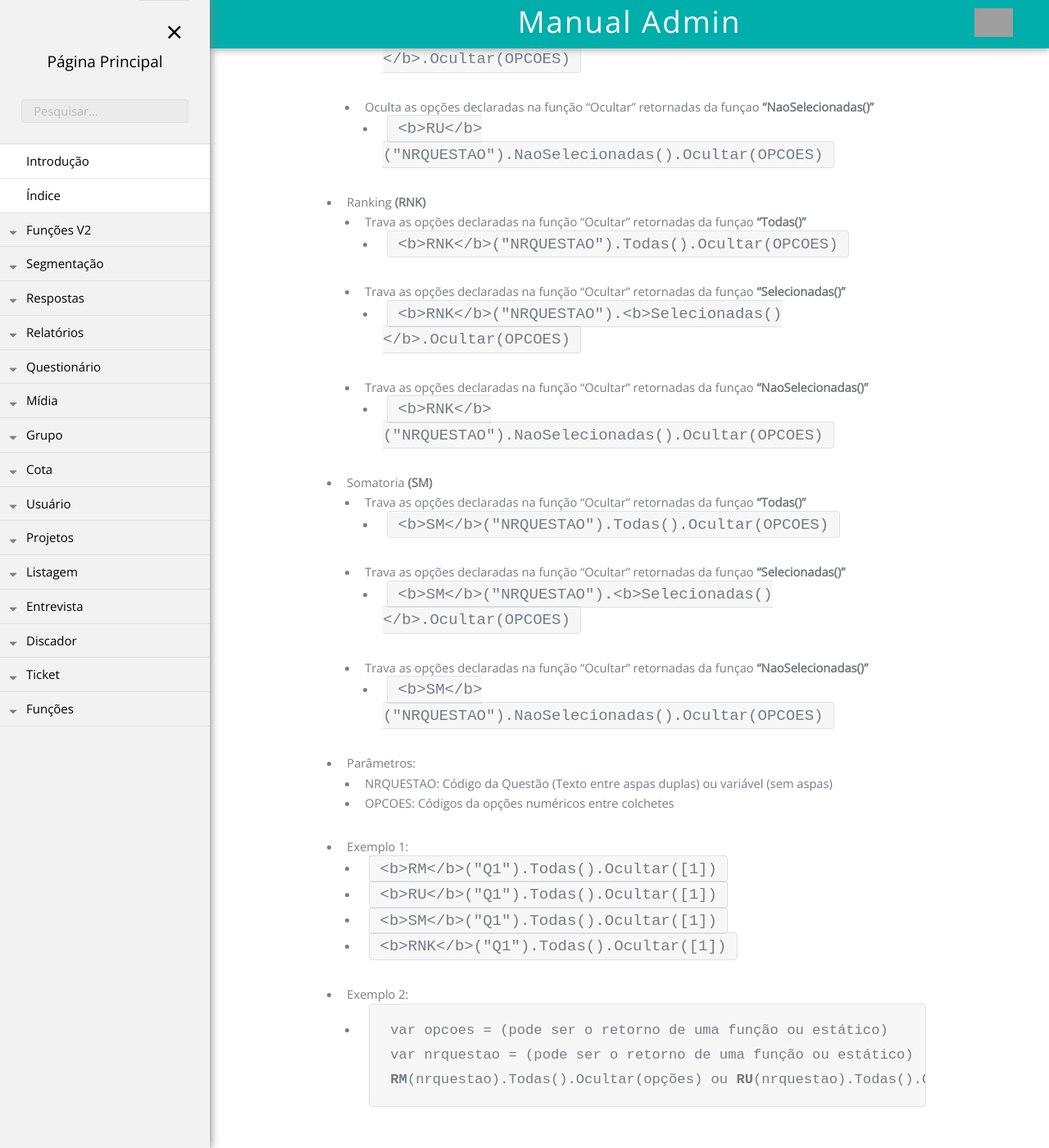
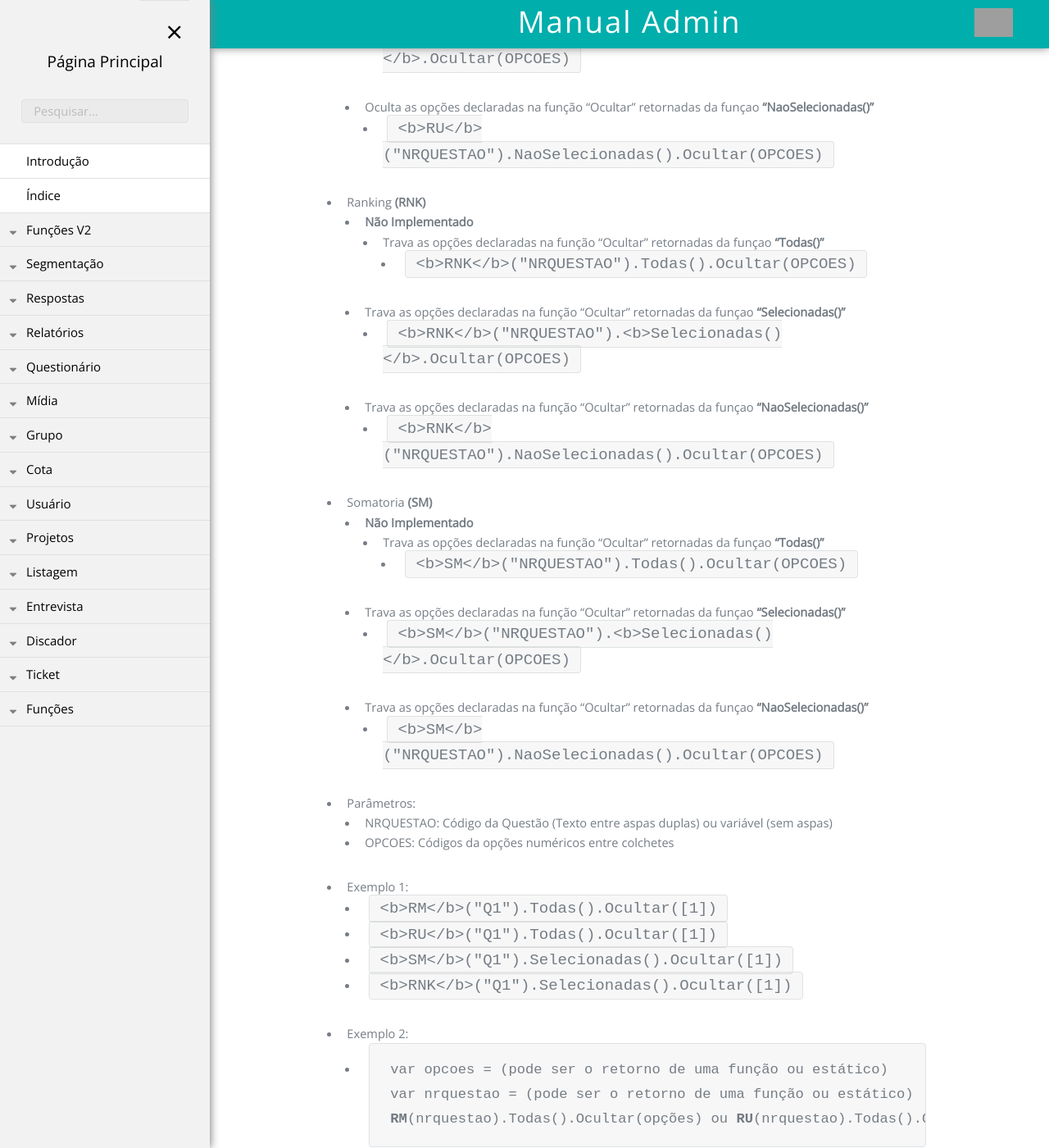
Before and after one commit to rogerio-figueiredo-hsr/hsrtechonline.github.io, a Jekyll site: the page built from _posts/2019-04-01-ocultar-opcoes.md, in a window 1280 px wide and 1400 px high, scrolled down 705 px. Shown: the whole window at 82% size. Built offline with Jekyll 4.4.1, drawn with Linux system fonts in a browser that asks for light colours; grey boxes are pictures that could not be loaded.

Commit message:
Update 2019-04-01-ocultar-opcoes.md

```diff
--- a/_posts/2019-04-01-ocultar-opcoes.md
+++ b/_posts/2019-04-01-ocultar-opcoes.md
@@ -25,15 +25,17 @@
     - Oculta as opções declaradas na função "Ocultar" retornadas da funçao **"NaoSelecionadas()"**
       - `<b>RU</b>("NRQUESTAO").NaoSelecionadas().Ocultar(OPCOES)`
 - Ranking **(RNK)**
-  - Trava as opções declaradas na função "Ocultar" retornadas da funçao **"Todas()"**
-    - `<b>RNK</b>("NRQUESTAO").Todas().Ocultar(OPCOES)`
+  - **Não Implementado**
+    - Trava as opções declaradas na função "Ocultar" retornadas da funçao **"Todas()"**
+      - `<b>RNK</b>("NRQUESTAO").Todas().Ocultar(OPCOES)`
   - Trava as opções declaradas na função "Ocultar" retornadas da funçao **"Selecionadas()"**
     - `<b>RNK</b>("NRQUESTAO").<b>Selecionadas()</b>.Ocultar(OPCOES)`
   - Trava as opções declaradas na função "Ocultar" retornadas da funçao **"NaoSelecionadas()"**
     - `<b>RNK</b>("NRQUESTAO").NaoSelecionadas().Ocultar(OPCOES)`
 - Somatoria **(SM)**
-  - Trava as opções declaradas na função "Ocultar" retornadas da funçao **"Todas()"**
-    - `<b>SM</b>("NRQUESTAO").Todas().Ocultar(OPCOES)`
+  - **Não Implementado**
+    - Trava as opções declaradas na função "Ocultar" retornadas da funçao **"Todas()"**
+      - `<b>SM</b>("NRQUESTAO").Todas().Ocultar(OPCOES)`
   - Trava as opções declaradas na função "Ocultar" retornadas da funçao **"Selecionadas()"**
     - `<b>SM</b>("NRQUESTAO").<b>Selecionadas()</b>.Ocultar(OPCOES)`
   - Trava as opções declaradas na função "Ocultar" retornadas da funçao **"NaoSelecionadas()"**
@@ -45,8 +47,8 @@
 - Exemplo 1:
   - `<b>RM</b>("Q1").Todas().Ocultar([1])`
   - `<b>RU</b>("Q1").Todas().Ocultar([1])`
-  - `<b>SM</b>("Q1").Todas().Ocultar([1])`
-  - `<b>RNK</b>("Q1").Todas().Ocultar([1])`
+  - `<b>SM</b>("Q1").Selecionadas().Ocultar([1])`
+  - `<b>RNK</b>("Q1").Selecionadas().Ocultar([1])`
 - Exemplo 2:
     - <pre>
       <code>var opcoes = (pode ser o retorno de uma função ou estático)
```
